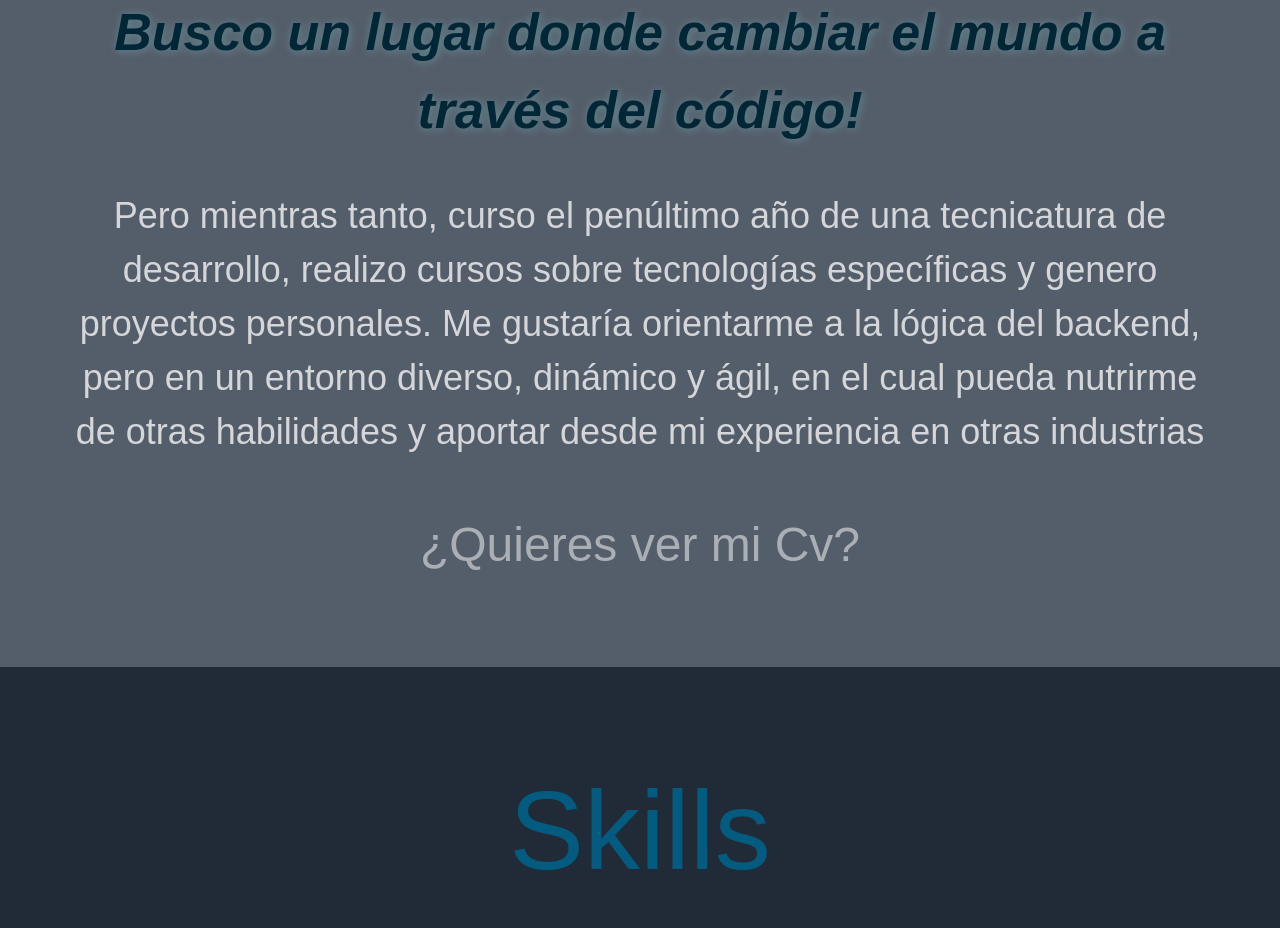
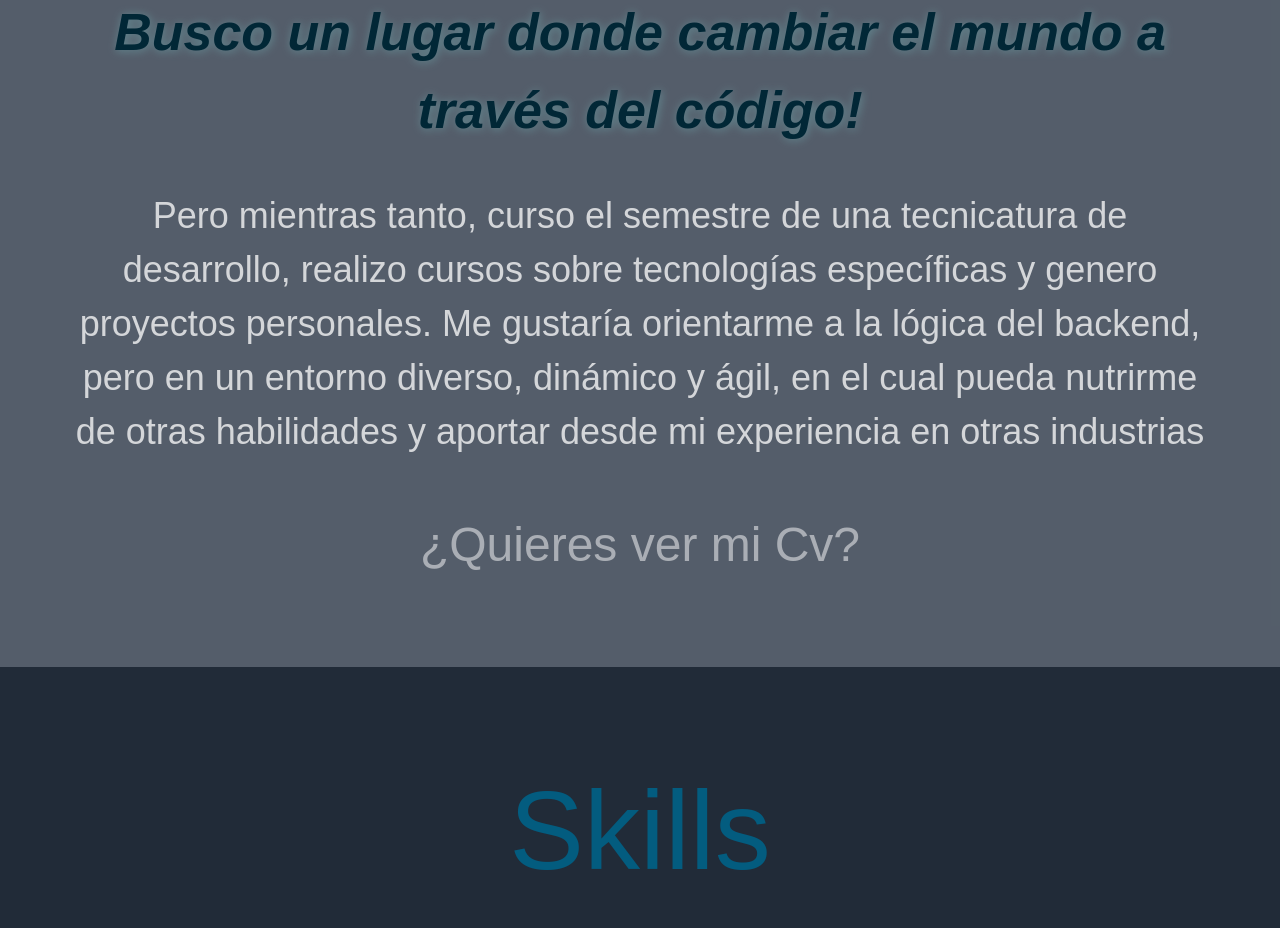
Before and after one commit to DavidCosta92/porfolio-david-costa, a website with bundled scripts: page index.html in a window 1280 px wide. Shown: the part 1407-2335 px from the top of the page. Built offline with nearby package versions, Linux system fonts and the light colour scheme; files whose address does not match are found by name; a web font is replaced by a local one.

Commit message:
modificacion cv

```diff
--- a/index.html
+++ b/index.html
@@ -65,7 +65,7 @@
         <div class="animada texto3" data-animation="up">
             <p><i>Busco un lugar donde cambiar el mundo a través del código! </i></p>
         </div>
-        <p class="animada" data-animation="up">Pero mientras tanto, curso el penúltimo año de una tecnicatura de desarrollo, realizo cursos sobre tecnologías específicas y genero proyectos personales. Me gustaría orientarme a la lógica del backend, pero en un entorno diverso, dinámico y ágil, en el cual pueda nutrirme de otras habilidades y aportar desde mi experiencia en otras industrias
+        <p class="animada" data-animation="up">Pero mientras tanto, curso el semestre de una tecnicatura de desarrollo, realizo cursos sobre tecnologías específicas y genero proyectos personales. Me gustaría orientarme a la lógica del backend, pero en un entorno diverso, dinámico y ágil, en el cual pueda nutrirme de otras habilidades y aportar desde mi experiencia en otras industrias
         </p>
         <div class="cv animada" data-animation="left">
             <a href="./assets/Fullstack Developer JAVA-MERN - COSTA DAVID - Cv.pdf" target="_blank" rel="noreferrer" title="Ver Curriculum" >
```
